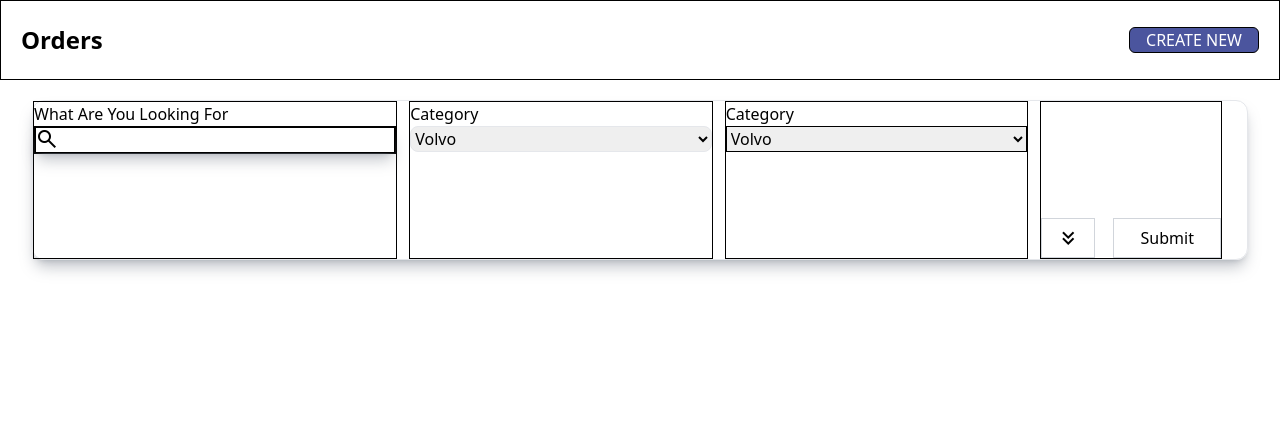
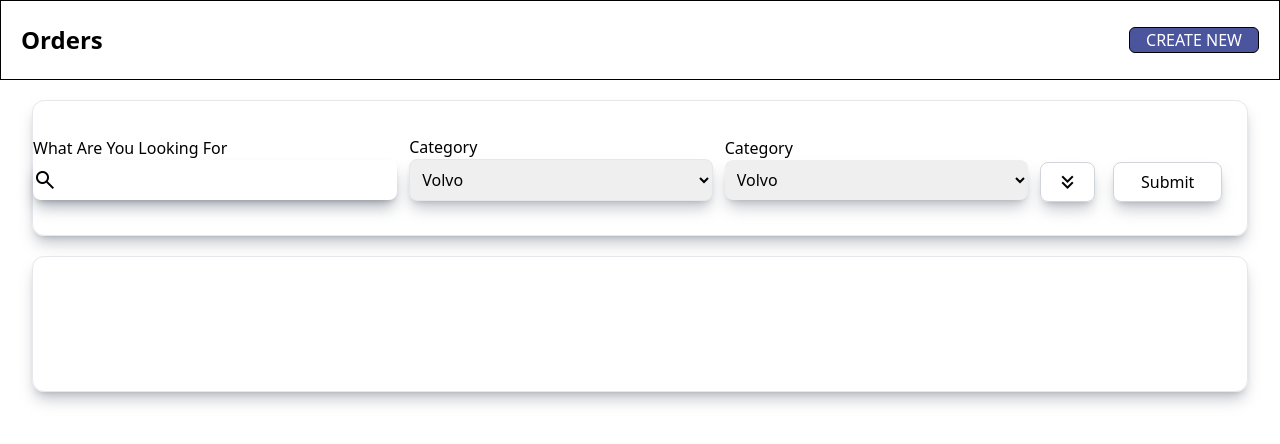
Before and after one commit to Abraar-kanini/ReactAssessment, a React (Create React App) app: page / in a window 1280 px wide. Shown: the top 444 px of the page. Built offline with nearby package versions, Linux system fonts and the light colour scheme.

Commit message:
Added the Button TO create new product

```diff
--- a/src/App.js
+++ b/src/App.js
@@ -3,14 +3,25 @@ import './App.css';
 import Navbar from './Components/Navbar';
 import SearchBar from './Components/SearchBar';
 import Table from './Components/Table';
+import React,{useState} from "react";
+
+
 
 function App() {
+  const [bool, setbool] = useState(false)
+
+  const handleclick=()=>{
+    console.log("i am clicking")
+    setbool(!bool);
+    console.log(bool);
+  };
+
   return (
     <>
 
-    <Navbar/>
+    <Navbar handleClick={handleclick} />
     <SearchBar/>
-      <Table/>
+            <Table bool={bool} />
 
     </>
   );
--- a/src/Components/Navbar.js
+++ b/src/Components/Navbar.js
@@ -1,6 +1,6 @@
 import React from 'react'
 
-function Navbar() {
+function Navbar(props) {
     return (
         <>
 
@@ -9,9 +9,10 @@ function Navbar() {
                     <h1 className="font-bold text-2xl">Orders</h1>
                 </div>
                 <div className="mr-5">
-                    <button className="border border-black rounded-md bg-[#4b559e] w-[130px] text-white">CREATE NEW </button>
+                    <button  className="border border-black rounded-md bg-[#4b559e] w-[130px] text-white" onClick={props.handleClick}>CREATE NEW </button>
                 </div>
             </nav>
+
 
 
 
--- a/src/Components/SearchBar.js
+++ b/src/Components/SearchBar.js
@@ -1,24 +1,25 @@
 import React from 'react'
+
 
 function SearchBar() {
     return (
         <>
-            <div className="w-[95vw] h-[20vh] border border-gray rounded-xl shadow-lg shadow-gray-500/40 mt-5 m-auto flex flex-wrap gap-3">
-                <div className="w-[30%] h-[100%] border border-black self-center">
+            <div className="w-[95vw] h-[17vh] border border-gray rounded-xl shadow-lg shadow-gray-500/40 mt-5 m-auto flex flex-wrap gap-3">
+                <div className="w-[30%] h-[100%]  flex flex-col justify-center ">
 
                     <h2>What Are You Looking For</h2>
-                    <div className="border border-black relative w-[100%]">
-                        <span class="material-symbols-outlined absolute">
+                    <div className=" relative w-[100%]">
+                        <span class="material-symbols-outlined mt-2 absolute">
                             search
                         </span>
-                        <input className="border w-[100%]  pl-6 border-black shadow-lg shadow-gray-500/40" type="text" name="" id="" />
+                        <input className=" w-[100%] p-2 pl-6   rounded-lg shadow-lg shadow-gray-700/40" type="text" name="" id="" />
                     </div>
                 </div>
 
-                <div className="w-[25%] h-[100%] border border-black self-center">
+                <div className="w-[25%] h-[100%] self-center flex flex-col justify-center">
 
                     <h2>Category</h2>
-                    <select className="border border-gray-200 rounded-lg  w-[100%]" id="cars" name="cars">
+                    <select className="border p-2 border-gray-200 rounded-lg shadow-lg shadow-gray-500/40  w-[100%]" id="cars" name="cars">
                         <option value="volvo">Volvo</option>
                         <option value="saab">Saab</option>
                         <option value="fiat">Fiat</option>
@@ -28,10 +29,10 @@ function SearchBar() {
 
 
                 </div>
-                <div className="w-[25%] h-[100%] border border-black self-center">
+                <div className="w-[25%] h-[100%]  self-center flex flex-col justify-center">
 
                     <h2>Category</h2>
-                    <select className="border border-black w-[100%]" id="cars" name="cars">
+                    <select className=" p-2 rounded-lg shadow-lg shadow-gray-500/40 w-[100%]" id="cars" name="cars">
                         <option value="volvo">Volvo</option>
                         <option value="saab">Saab</option>
                         <option value="fiat">Fiat</option>
@@ -42,13 +43,13 @@ function SearchBar() {
 
                 </div>
 
-                <div className="w-[15%] h-[100%] border border-black self-center flex items-end justify-between">
-                    <button className="border border-gray-300 h-[5vh] w-[30%] flex items-center justify-center">
+                <div className="w-[15%] h-[100%]  self-center flex items-center justify-between ">
+                    <button className="border border-gray-300 rounded-lg shadow-lg shadow-gray-500/40 h-[5vh] w-[30%] flex items-center justify-center mt-7">
                         <span class="material-symbols-outlined">
                             keyboard_double_arrow_down
                         </span>
                     </button>
-                    <button className="border border-gray-300 h-[5vh] w-[60%] flex items-center justify-center">
+                    <button className="border mt-7  rounded-lg shadow-lg shadow-gray-500/40 border-gray-300 h-[5vh] w-[60%] flex items-center justify-center">
                         Submit
                     </button>
                 </div>
@@ -59,6 +60,12 @@ function SearchBar() {
 
 
 
+
+
+
+
+
+
         </>
     )
 }
--- a/src/Components/Table.js
+++ b/src/Components/Table.js
@@ -1,14 +1,19 @@
-import React from 'react'
+import React from "react";
 
+function Table(props) {
 
-
-function Table() {
+  return (
     <>
-
+      <div
+        className={`w-[95vw] h-[17vh] border border-gray rounded-xl shadow-lg shadow-gray-500/40 mt-5 m-auto
+         ${
+          props.bool ? 'hidden' : ""
+        }  `}
+      ></div>
 
 
     </>
-
+  );
 }
 
-export default Table
+export default Table;
```
